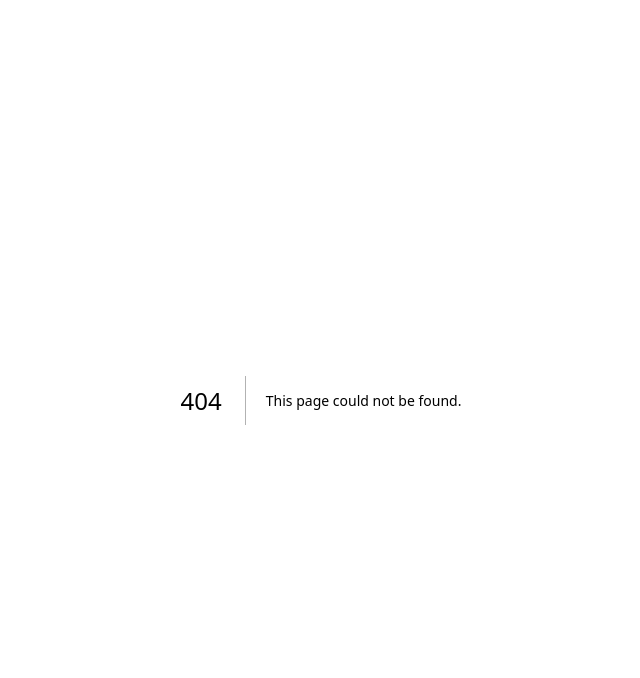
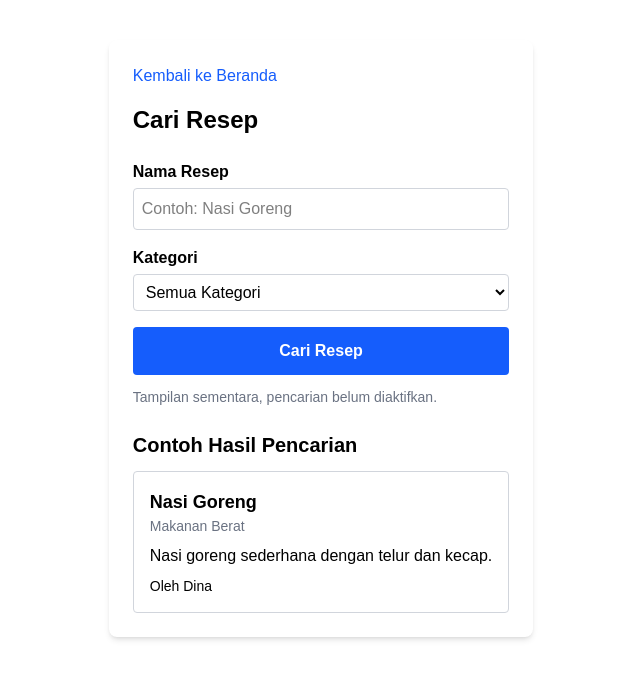
Before and after one commit to DafferNx/tubes-web-rongawi, a Next.js app: page /search in a window 1280 px wide. Before the commit this address had no page. Shown: the top 678 px of the page, without its empty margins (319-959 px from the left). Built offline with nearby package versions, Linux system fonts and the light colour scheme.

Commit message:
add: menambahkan fitur pencarian

```diff
--- a/next.config.mjs
+++ b/next.config.mjs
@@ -1,14 +1,5 @@
 /** @type {import('next').NextConfig} */
 const nextConfig = {
-  /* config options here */
-  turbopack: {
-    rules: {
-      "*.css": {
-        loaders: ["@tailwindcss/turbopack"],
-        as: "*.css",
-      },
-    },
-  },
 };
 
 export default nextConfig;
--- a/package.json
+++ b/package.json
@@ -14,6 +14,7 @@
     "react-dom": "19.3.0"
   },
   "devDependencies": {
+    "@tailwindcss/postcss": "^4.3.3",
     "@tailwindcss/turbopack": "^4",
     "eslint": "^9",
     "eslint-config-next": "16.4.3",
--- /dev/null
+++ b/postcss.config.mjs
@@ -0,0 +1,5 @@
+const config = {
+  plugins: { "@tailwindcss/postcss": {} },
+};
+
+export default config;
--- a/src/app/globals.css
+++ b/src/app/globals.css
@@ -1,4 +1,3 @@
 @import "tailwindcss";
-@tailwind base;
-@tailwind components;
-@tailwind utilities;
+
+body { margin: 0; font-family: Arial, Helvetica, sans-serif; }
--- a/src/app/layout.js
+++ b/src/app/layout.js
@@ -1,26 +1,15 @@
-import { Geist, Geist_Mono } from "next/font/google";
 import "./globals.css";
 
-const geistSans = Geist({
-  variable: "--font-geist-sans",
-  subsets: ["latin"],
-});
-
-const geistMono = Geist_Mono({
-  variable: "--font-geist-mono",
-  subsets: ["latin"],
-});
-
 export const metadata = {
-  title: "Create Next App",
-  description: "Generated by create next app",
+  title: "Forum Resep | Inspirasi masakan sehari-hari",
+  description: "Temukan resep dan inspirasi masakan favoritmu.",
 };
 
 export default function RootLayout({ children }) {
   return (
     <html
-      lang="en"
-      className={`${geistSans.variable} ${geistMono.variable} h-full antialiased`}
+      lang="id"
+      className="h-full antialiased"
     >
       <body className="min-h-full flex flex-col">{children}</body>
     </html>
--- a/src/app/page.js
+++ b/src/app/page.js
@@ -4,6 +4,11 @@ export default function Home() {
   return (
     <div className="p-10">
       <h1 className="text-2xl font-bold mb-4">Website Forum Resep</h1>
+      <p className="mb-4">
+        <Link href="/search" className="text-blue-600 font-medium hover:underline">
+          Cari Resep
+        </Link>
+      </p>
       <Link href="/add-recipe" className="text-blue-600 font-medium hover:underline">
         Lihat Halaman Tambah Resep
       </Link>
--- /dev/null
+++ b/src/app/search/page.jsx
@@ -0,0 +1,53 @@
+import Link from 'next/link';
+
+export default function SearchPage() {
+  return (
+    <div className="max-w-2xl mx-auto p-6 mt-10 bg-white rounded-lg shadow-md text-black">
+      <Link href="/" className="text-blue-600 hover:underline">
+        Kembali ke Beranda
+      </Link>
+
+      <h1 className="text-2xl font-bold mt-4 mb-6">Cari Resep</h1>
+
+      <div className="space-y-4">
+        <div>
+          <label htmlFor="keyword" className="block font-semibold mb-1">
+            Nama Resep
+          </label>
+          <input
+            id="keyword"
+            type="text"
+            className="w-full border border-gray-300 p-2 rounded"
+            placeholder="Contoh: Nasi Goreng"
+          />
+        </div>
+
+        <div>
+          <label htmlFor="category" className="block font-semibold mb-1">
+            Kategori
+          </label>
+          <select id="category" className="w-full border border-gray-300 p-2 rounded">
+            <option>Semua Kategori</option>
+            <option>Makanan Berat</option>
+            <option>Dessert</option>
+            <option>Minuman</option>
+          </select>
+        </div>
+
+        <button type="button" className="w-full bg-blue-600 text-white p-3 rounded font-bold hover:bg-blue-700">
+          Cari Resep
+        </button>
+      </div>
+
+      <p className="text-sm text-gray-500 mt-3">Tampilan sementara, pencarian belum diaktifkan.</p>
+
+      <h2 className="text-xl font-bold mt-6 mb-3">Contoh Hasil Pencarian</h2>
+      <div className="border border-gray-300 p-4 rounded">
+        <h3 className="text-lg font-bold">Nasi Goreng</h3>
+        <p className="text-sm text-gray-500 mb-2">Makanan Berat</p>
+        <p>Nasi goreng sederhana dengan telur dan kecap.</p>
+        <p className="text-sm mt-2">Oleh Dina</p>
+      </div>
+    </div>
+  );
+}
```
Also changed, not shown: 1 other file (tests, documents, lock files or other folders).
